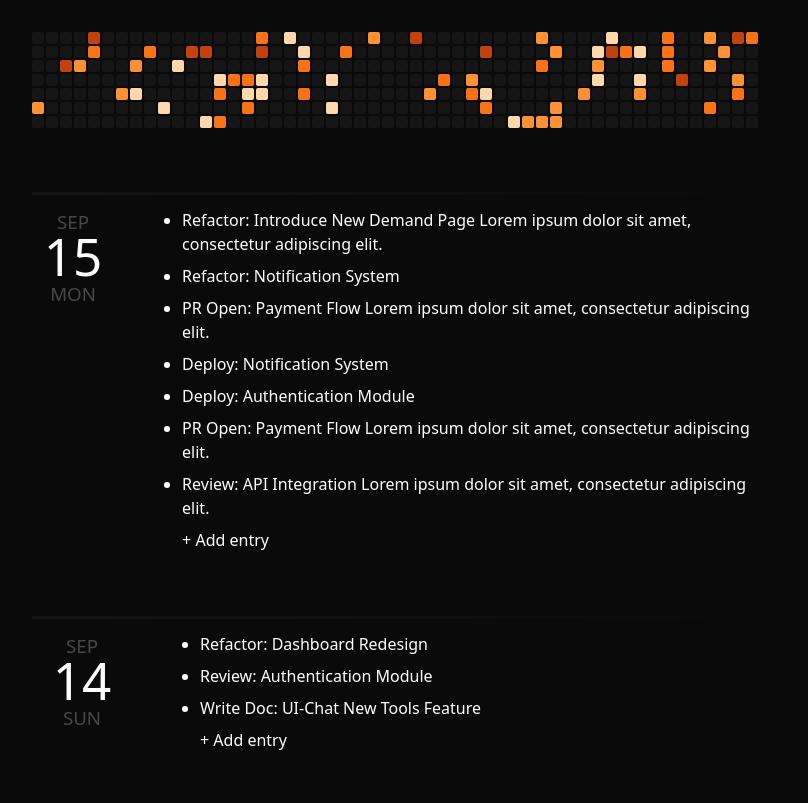
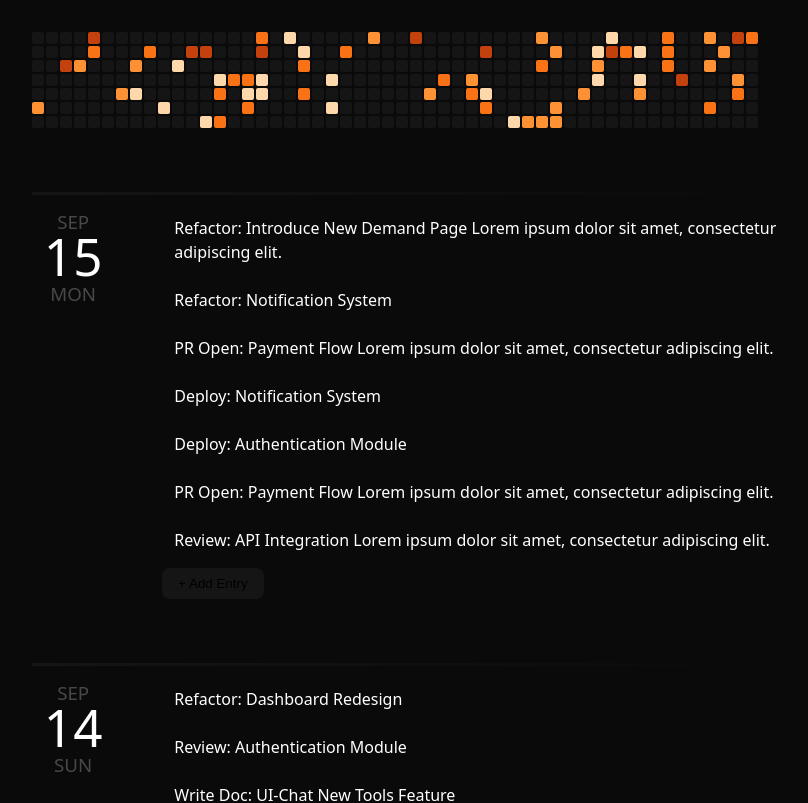
Before and after one commit to alberto-s-ramos/noted, a React (Vite) app: page / in a window 1280 px wide. Shown: the top 803 px of the page, without its empty margins (240-1048 px from the left). Built offline with nearby package versions, Linux system fonts and the light colour scheme.

Commit message:
feat: introduce Entry input component

```diff
--- a/src/components/DailyCard/DailyCard.module.css
+++ b/src/components/DailyCard/DailyCard.module.css
@@ -1,27 +1,41 @@
 .dailyCard {
     position: relative;
+    padding-top: 1rem;
+    display: flex;
     width: 100%;
-    display: flex;
     gap: 3rem;
-    padding-top: 1rem;
-    /* or your page background */
 }
 
 .dailyCard::before {
+    background: linear-gradient(to right, var(--color-card-bg), transparent);
+    position: absolute;
     content: "";
-    position: absolute;
-    top: 0;
-    left: 0;
     width: 100%;
     height: 3px;
-    background: linear-gradient(to right, var(--color-card-bg), transparent);
+    left: 0;
+    top: 0;
 }
 
 
 .dailyEntries {
+    align-items: flex-start;
+    flex-direction: column;
+    text-align: start;
     display: flex;
+    width: 100%;
     gap: 0.5rem;
-    flex-direction: column;
-    align-items: flex-start;
-    text-align: start;
 }
+
+.addEntryButton {
+    background-color: var(--color-card-bg);
+    transition: background-color 0.2s ease;
+    padding: 0.5rem 1rem;
+    border-radius: 8px;
+    text-align: left;
+    cursor: pointer;
+    border: unset;
+}
+
+.addEntryButton:hover {
+    background-color: var(--color-card-bg-highlight);
+}
--- a/src/components/DailyCard/DailyCard.tsx
+++ b/src/components/DailyCard/DailyCard.tsx
@@ -1,21 +1,60 @@
-import type { DailyLog } from '../../data/types';
-import { CardDate } from '../CardDate/CardDate';
-import styles from './DailyCard.module.css';
+import { useState } from "react";
+import type { DailyLog } from "../../data/types";
+import { CardDate } from "../CardDate/CardDate";
+import { Entry } from "../Entry/Entry";
+import styles from "./DailyCard.module.css";
+import { nanoid } from "nanoid";
+
+type EntryItem = { id: string; text: string };
 
 type DailyCardProps = {
     dailyLog?: DailyLog;
-}
+};
 
 export const DailyCard = ({ dailyLog = {} }: DailyCardProps) => {
-    const { date = new Date(), entries } = dailyLog;
+    const { date = new Date(), entries: initialEntries = [] } = dailyLog;
+
+    const [entries, setEntries] = useState<EntryItem[]>(
+        initialEntries.map((e) => ({ id: nanoid(), text: e.text ?? "" }))
+    );
+
+    const handleUpdateEntry = (id: string, newValue: string) => {
+        setEntries((prev) =>
+            prev.map((entry) =>
+                entry.id === id ? { ...entry, text: newValue } : entry
+            )
+        );
+    };
+
+    const handleDeleteEntry = (id: string) => {
+        setEntries((prev) => prev.filter((entry) => entry.id !== id));
+    };
+
+    const handleAddEntry = () => {
+        const id = nanoid();
+        const newEntry: EntryItem = { id, text: "" };
+        setEntries((prev) => [...prev, newEntry]);
+    };
 
     return (
         <div className={styles.dailyCard}>
             <CardDate date={date} />
-            <ul className={styles.dailyEntries}>
-                {entries?.map(({ text }) => <li>{text}</li>)}
-                + Add entry
-            </ul>
-        </div >
-    )
-}
+
+            <div className={styles.dailyEntries}>
+                {entries.map((entry) => (
+                    <Entry
+                        key={entry.id}
+                        initialLog={entry.text}
+                        placeholder="New Entry"
+                        onUpdate={(newValue) => handleUpdateEntry(entry.id, newValue)}
+                        onDelete={() => handleDeleteEntry(entry.id)}
+                    />
+                ))}
+
+                <button className={styles.addEntryButton} onClick={handleAddEntry}>
+                    + Add Entry
+                </button>
+            </div>
+        </div>
+    );
+};
--- /dev/null
+++ b/src/components/Entry/Entry.module.css
@@ -0,0 +1,44 @@
+.entry {
+    transition: background-color 0.2s ease;
+    padding: 0.5rem 0.75rem;
+    border-radius: 0.75rem;
+    position: relative;
+    cursor: pointer;
+    width: 100%;
+}
+
+.hovered {
+    background-color: var(--color-card-bg);
+}
+
+.text,
+.textarea,
+.sizer {
+    word-break: break-word;
+    box-sizing: border-box;
+    white-space: pre-wrap;
+    line-height: inherit;
+    display: block;
+    font: inherit;
+    width: 100%;
+    padding: 0;
+    margin: 0;
+}
+
+.textarea {
+    background: transparent;
+    line-height: inherit;
+    overflow: hidden;
+    outline: none;
+    min-height: 0;
+    border: none;
+    resize: none;
+}
+
+.sizer {
+    pointer-events: none;
+    position: absolute;
+    visibility: hidden;
+    top: 0;
+    left: 0;
+}
--- /dev/null
+++ b/src/components/Entry/Entry.tsx
@@ -0,0 +1,86 @@
+import { useState, useRef, useEffect } from "react";
+import classNames from "classnames";
+import styles from "./Entry.module.css";
+import { useTextAreaAutoResize } from "../../hooks/useTextAreaAutoResize";
+import { useSelectTextOnFocus } from "../../hooks/useSelectTextOnFocus";
+
+
+type EntryProps = {
+    initialLog?: string;
+    placeholder?: string;
+    onDelete?: () => void;
+    onUpdate?: (newValue: string) => void;
+};
+
+export const Entry = ({
+    initialLog = "",
+    placeholder = "",
+    onDelete,
+    onUpdate,
+}: EntryProps) => {
+    const [entry, setEntry] = useState(initialLog);
+    const [isHovering, setIsHovering] = useState(false);
+    const [isEditing, setIsEditing] = useState(true);
+
+    const containerRef = useRef<HTMLDivElement>(null);
+    const textareaRef = useRef<HTMLTextAreaElement>(null);
+    const sizerRef = useRef<HTMLDivElement>(null);
+
+    useTextAreaAutoResize(textareaRef, sizerRef, containerRef, entry, isEditing);
+    useSelectTextOnFocus(textareaRef, isEditing);
+
+    const handleDoubleClick = () => setIsEditing(true);
+
+    const commitChange = () => {
+        const trimmed = entry.trim();
+        if (trimmed === "") {
+            onDelete?.();
+        } else {
+            onUpdate?.(trimmed);
+        }
+        setIsEditing(false);
+    };
+
+    const handleEditSave = (e: React.KeyboardEvent<HTMLTextAreaElement>) => {
+        if (e.key === "Enter" && !e.shiftKey) {
+            e.preventDefault();
+            commitChange();
+        }
+    };
+
+    return (
+        <div
+            ref={containerRef}
+            className={classNames(styles.entry, { [styles.hovered]: isHovering })}
+            onMouseEnter={() => setIsHovering(true)}
+            onMouseLeave={() => setIsHovering(false)}
+            onDoubleClick={handleDoubleClick}
+        >
+            <div
+                ref={sizerRef}
+                aria-hidden
+                className={classNames(styles.text, styles.sizer)}
+            />
+
+            {isEditing ? (
+                <textarea
+                    ref={textareaRef}
+                    className={styles.textarea}
+                    value={entry}
+                    autoFocus
+                    onChange={(e) => setEntry(e.target.value)}
+                    onBlur={commitChange}
+                    onKeyDown={handleEditSave}
+                />
+            ) : (
+                <span
+                    className={styles.text}
+                    style={{ opacity: entry ? 1 : 0.5 }}
+                >
+                    {entry || placeholder}
+                </span>
+            )}
+
+        </div>
+    );
+};
--- /dev/null
+++ b/src/hooks/useSelectTextOnFocus.ts
@@ -0,0 +1,14 @@
+import { useEffect } from "react";
+import type { RefObject } from "react";
+
+export const useSelectTextOnFocus = (
+    textareaRef: RefObject<HTMLTextAreaElement | null>,
+    active: boolean
+) => {
+    useEffect(() => {
+        if (active && textareaRef.current) {
+            textareaRef.current.focus();
+            textareaRef.current.select();
+        }
+    }, [active, textareaRef]);
+};
--- /dev/null
+++ b/src/hooks/useTextAreaAutoResize.ts
@@ -0,0 +1,35 @@
+import { useEffect, useLayoutEffect } from "react";
+import type { RefObject } from "react";
+
+const widthOffset = 27;
+
+export const useTextAreaAutoResize = (
+    textareaRef: RefObject<HTMLTextAreaElement | null>,
+    sizerRef: RefObject<HTMLDivElement | null>,
+    containerRef: RefObject<HTMLDivElement | null>,
+    value: string,
+    active: boolean
+) => {
+
+    const syncHeight = () => {
+        const s = sizerRef.current;
+        const ta = textareaRef.current;
+        const container = containerRef.current;
+        if (!s || !ta || !container) return;
+
+        s.style.width = `${container.clientWidth - widthOffset}px`;
+        s.textContent = value || " ";
+        ta.style.height = `${s.offsetHeight}px`;
+    };
+
+    useLayoutEffect(() => {
+        if (active) syncHeight();
+    }, [value, active]);
+
+    useEffect(() => {
+        if (!active) return;
+        const onResize = () => syncHeight();
+        window.addEventListener("resize", onResize);
+        return () => window.removeEventListener("resize", onResize);
+    }, [active, value]);
+};
--- a/src/index.css
+++ b/src/index.css
@@ -11,6 +11,12 @@
   text-rendering: optimizeLegibility;
   -webkit-font-smoothing: antialiased;
   -moz-osx-font-smoothing: grayscale;
+}
+
+textarea {
+  font-size: inherit;
+  font-family: inherit;
+  line-height: 1.5;
 }
 
 a {
--- a/src/styles/variables.css
+++ b/src/styles/variables.css
@@ -4,6 +4,7 @@
     --color-primary: #818cf8;
     --color-secondary: #a5b4fc;
     --color-card-bg: #151515;
+    --color-card-bg-highlight: #1e1e1e;
 
     --page-padding: 16px;
 }
```
